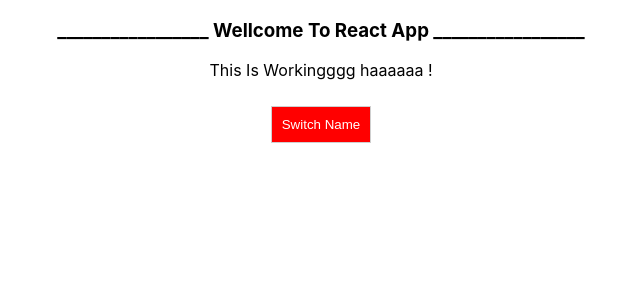
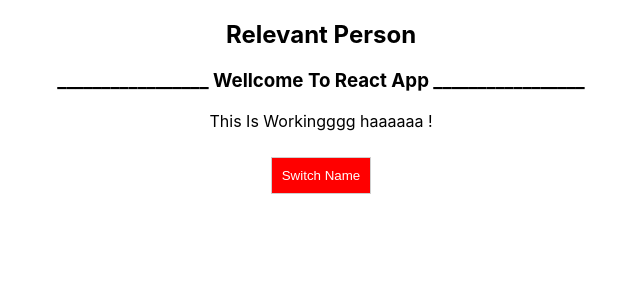
Before and after one commit to chetankadam/React-Concept-Project, a React (Create React App) app: page / in a window 1280 px wide. Shown: the top 300 px of the page, without its empty margins (319-959 px from the left). Built offline with nearby package versions, Linux system fonts and the light colour scheme.

Commit message:
props example is made for the app lavel

```diff
--- a/src/components/Cockpit/Cockpit.js
+++ b/src/components/Cockpit/Cockpit.js
@@ -1,4 +1,6 @@
 import React from 'react';
+
+import Radium from 'radium';
 
 const cockpit = (props) => {
   const classes = [];
@@ -15,6 +17,13 @@
       color: 'black'
     }
   }
+
+  style.backgroundColor = 'red';
+  style[':hover'] = {
+    backgroundColor:'salmon',
+    color:'black'
+  }
+
   if(props.persons.length <= 2) {
     classes.push('red');
   }
@@ -23,13 +32,9 @@
     classes.push('bold');
   }
 
-  style.backgroundColor = 'red';
-  style[':hover'] = {
-    backgroundColor:'salmon',
-    color:'black'
-  }
   return(
     <div>
+      <h2>{props.title}</h2>
       <h3>_________________ Wellcome To React App _________________</h3>
       <p className={classes.join(' ')}>This Is Workingggg haaaaaa !</p>
       <button
@@ -39,4 +44,4 @@
   );
 }
 
-export default cockpit;
+export default Radium(cockpit);
--- a/src/containers/App.js
+++ b/src/containers/App.js
@@ -67,6 +67,7 @@
       <StyleRoot>
       <div className="App">
       <Cockpit
+        title={this.props.title}
         showPerson={this.state.showPerson}
         persons = {this.state.persons}
         clicked = {this.togglePersonHandler}
--- a/src/index.js
+++ b/src/index.js
@@ -4,7 +4,7 @@
 import App from './containers/App';
 import * as serviceWorker from './serviceWorker';
 
-ReactDOM.render(<App />, document.getElementById('root'));
+ReactDOM.render(<App title='Relevant Person'/>, document.getElementById('root'));
 
 // If you want your app to work offline and load faster, you can change
 // unregister() to register() below. Note this comes with some pitfalls.
```
